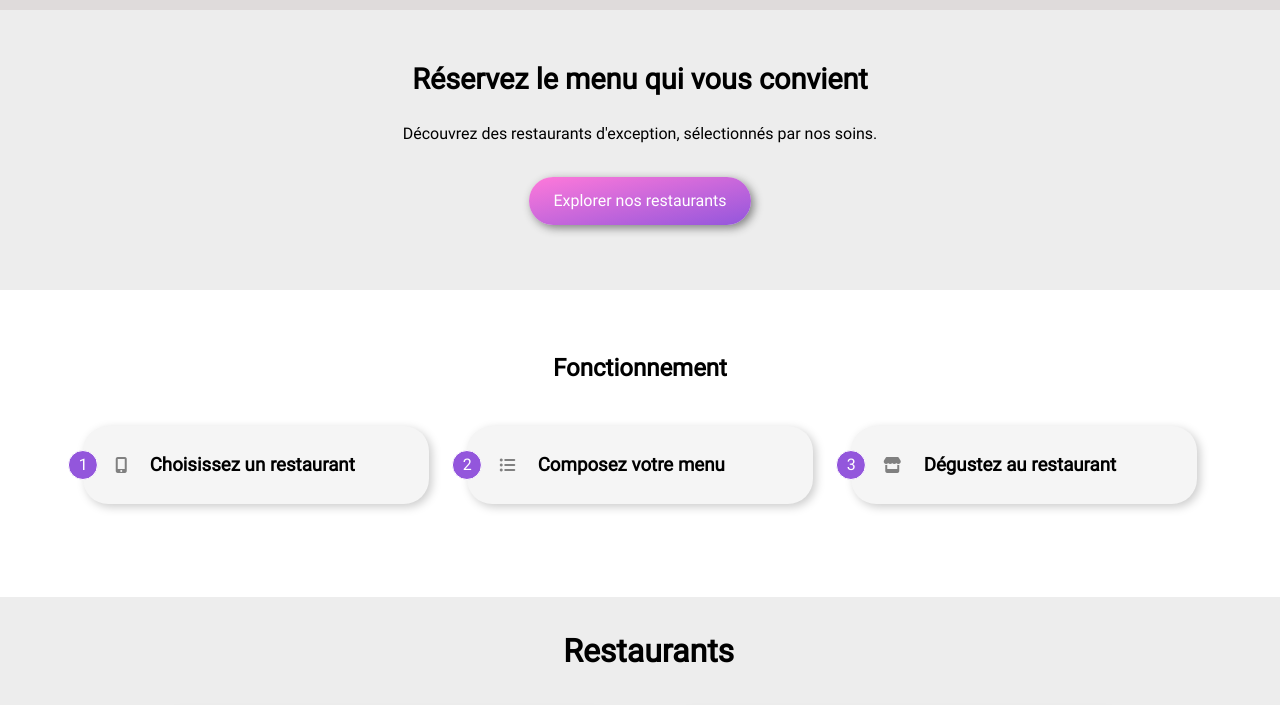
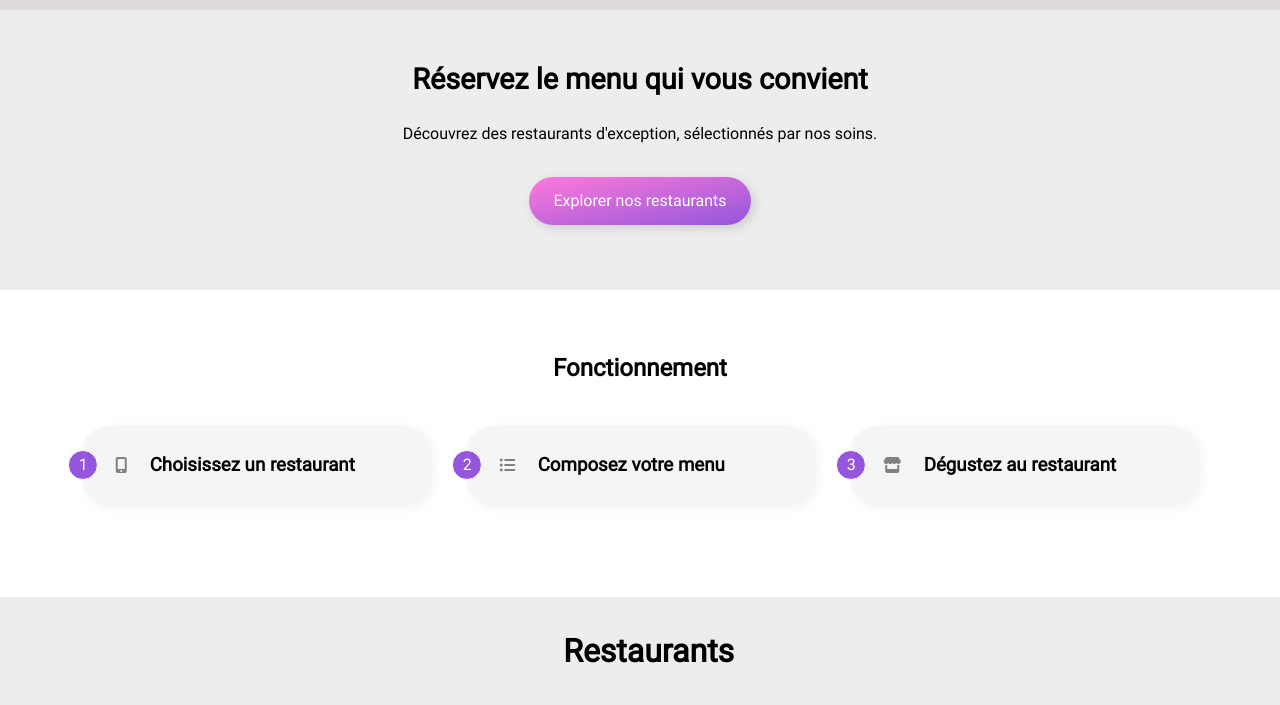
Before and after one commit to Skunk-XCP/OC_ohmyfood, a website: page index.html in a window 1280 px wide. Shown: the part 95-800 px from the top of the page. Drawn offline with Linux system fonts and the light colour scheme; grey boxes are pictures that could not be loaded.

Commit message:
fix opaicity box shadow

```diff
--- a/sass/utils/_variables.scss
+++ b/sass/utils/_variables.scss
@@ -15,5 +15,5 @@ $location_bgc:#dfdbdb;
 
 
 
-$color_shadow: black;
+$color_shadow: rgba(0, 0, 0, 0.300);
 $box_shadow: 3px 3px 10px;
```
Also changed, not shown: index.html (+0 -6 lines), public/css/style.css.
